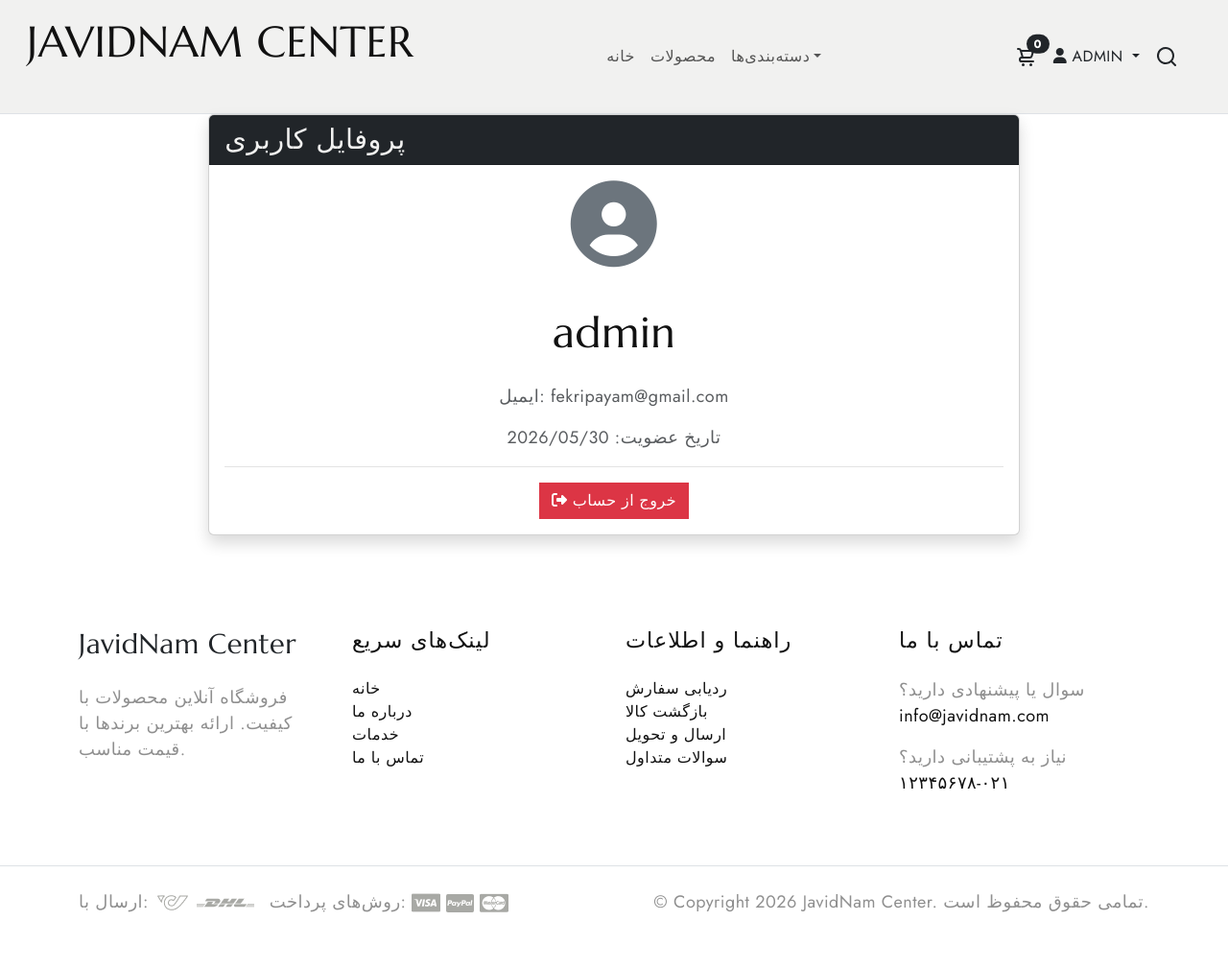
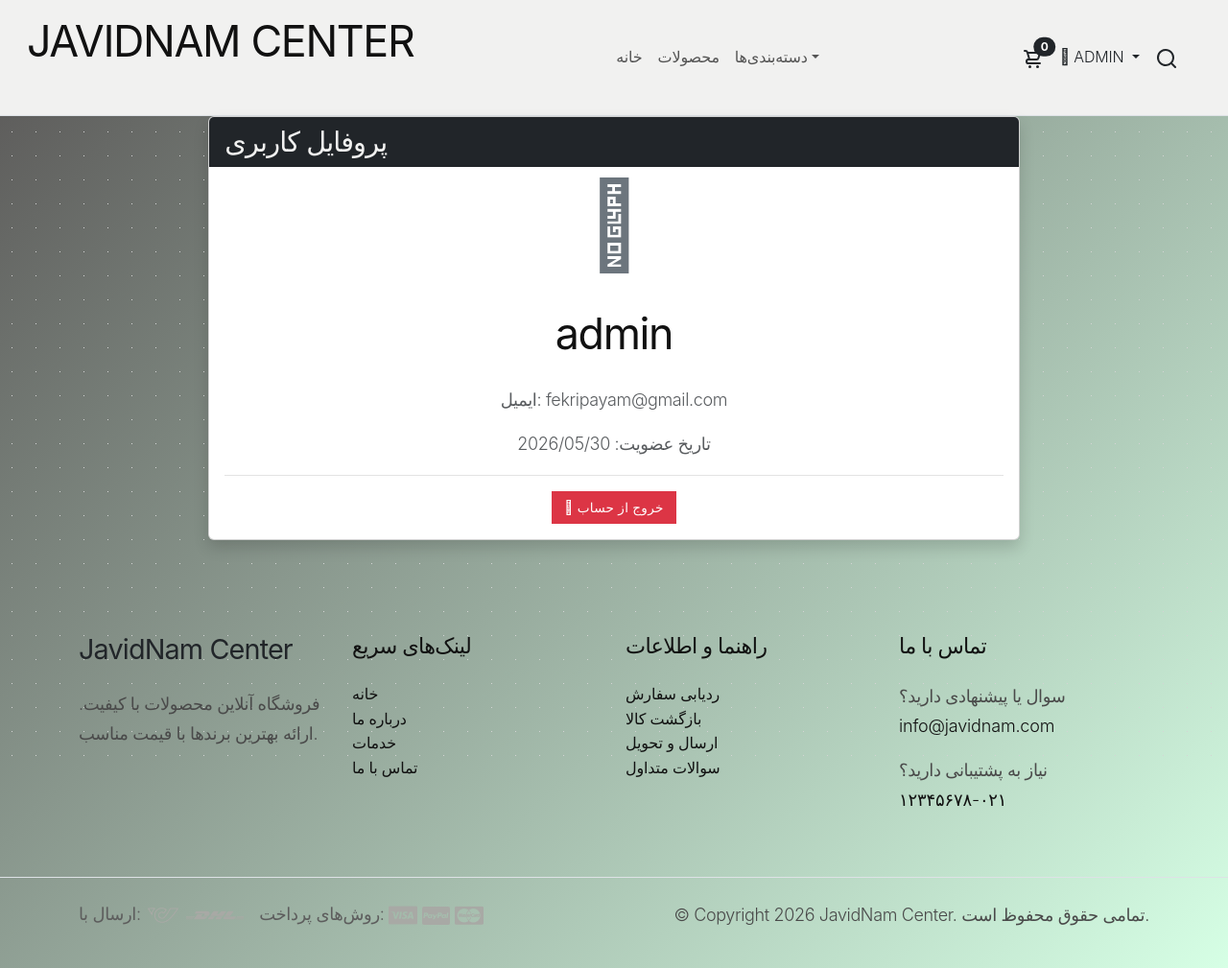
Before and after one commit to PayamFekri/JavidNam-Center, a Django app: page /accounts/profile/ in a window 1280 px wide. Shown: the whole page at 96% size. Before the commit the page ends 951 px from the top, so only its background shows below. Run offline with Django 5.2, Linux system fonts and the light colour scheme; a user stored in the database is signed in; some web fonts are replaced.

Commit message:
'added-background

```diff
--- a/Mall/templates/shop/base.html
+++ b/Mall/templates/shop/base.html
@@ -28,19 +28,97 @@
     <link rel="icon" type="image/x-icon" href="{% static 'favicon.ico' %}">
 
     <style>
-        .product-item .image-holder img,
-        .product-item .product-image,
-        .product-item img {
+        /* ===== فونت‌های مدرن و نازک ===== */
+        @import url('https://cdn.jsdelivr.net/gh/rastikerdar/vazir-font@v30.1.0/dist/font-face.css');
+
+        *{
+            font-family: 'Vazir', 'Inter', sans-serif !important;
+        }
+
+        body {
+
+            font-weight: 300 !important;  /* نازک و ملایم */
+            letter-spacing: -0.02em !important;
+            line-height: 1.6 !important;
+            color: #5d5d5d !important;
+            background: linear-gradient(135deg, #585555 0%, #d6ffe5 100%) !important;
+            min-height: 100vh !important;
+            position: relative !important;
+        }
+
+        body::before {
+            content: '' !important;
+            position: fixed !important;
+            top: 0 !important;
+            left: 0 !important;
             width: 100% !important;
-            height: 280px !important;
-            object-fit: cover !important;
-            object-position: center !important;
+            height: 100% !important;
+            background-image: radial-gradient(#d4d4d4 0.8px, transparent 0.8px) !important;
+            background-size: 25px 25px !important;
+            pointer-events: none !important;
+            z-index: 0 !important;
         }
-        @media (max-width: 768px) {
-            .product-item .image-holder img,
-            .product-item .product-image {
-                height: 200px !important;
-            }
+        main, .navbar, footer {
+            position: relative !important;
+            z-index: 1 !important;
+        }
+
+        /* عناوین با ضخامت متوسط */
+        h1, h2, h3, h4, h5, h6,
+        .h1, .h2, .h3, .h4, .h5, .h6,
+        .element-title, .section-title, .widget-title,
+        .product-title, .card-title {
+            font-weight: 400 !important;
+            letter-spacing: -0.03em !important;
+        }
+
+        /* عناوین بزرگ نازک‌تر */
+        h1, .h1 {
+            font-weight: 200 !important;
+            letter-spacing: -0.04em !important;
+        }
+
+        /* لینک‌ها و ناوبری */
+        a, .nav-link, .dropdown-item, .btn-link, .navbar-brand {
+            font-weight: 300 !important;
+            letter-spacing: -0.01em !important;
+        }
+
+        /* دکمه‌ها */
+        .btn, button, .btn-primary, .btn-dark, .btn-outline-dark {
+            font-weight: 400 !important;
+            letter-spacing: 0.02em !important;
+            font-size: 0.85rem !important;
+        }
+
+        /* قیمت محصولات */
+        .product-price, .price, .product-item span, .card-text {
+            font-weight: 500 !important;
+            color: #1a1a1a !important;
+        }
+
+        /* توضیحات */
+        p, .description, .product-description, .card-text {
+            font-weight: 300 !important;
+            line-height: 1.7 !important;
+            color: #4a4a4a !important;
+        }
+
+        /* فوتر */
+        footer, .footer-menu p, .footer-menu a, .footer-menu li {
+            font-weight: 300 !important;
+        }
+
+        /* محصولات - نام محصول */
+        .product-item .product-content h5,
+        .product-item .product-content a,
+        h5.product-title {
+            font-weight: 400 !important;
+        }
+
+        /* محصولات - قیمت */
+        .product-item .product-content span {
+            font-weight: 500 !important;
         }
 
         /* استایل برای پیام‌های بالای صفحه */
@@ -60,8 +138,29 @@
                 top: 60px;
                 width: 95%;
             }
+            body {
+                font-weight: 400 !important;
+            }
+        }
+
+        /* تنظیم اندازه تصاویر محصولات */
+        .product-item .image-holder img,
+        .product-item .product-image,
+        .product-item img {
+            width: 100% !important;
+            height: 280px !important;
+            object-fit: cover !important;
+            object-position: center !important;
+        }
+
+        @media (max-width: 768px) {
+            .product-item .image-holder img,
+            .product-item .product-image {
+                height: 200px !important;
+            }
         }
     </style>
+
 </head>
 
 <body class="homepage">
```
Also changed, not shown: Mall/db.sqlite3.
